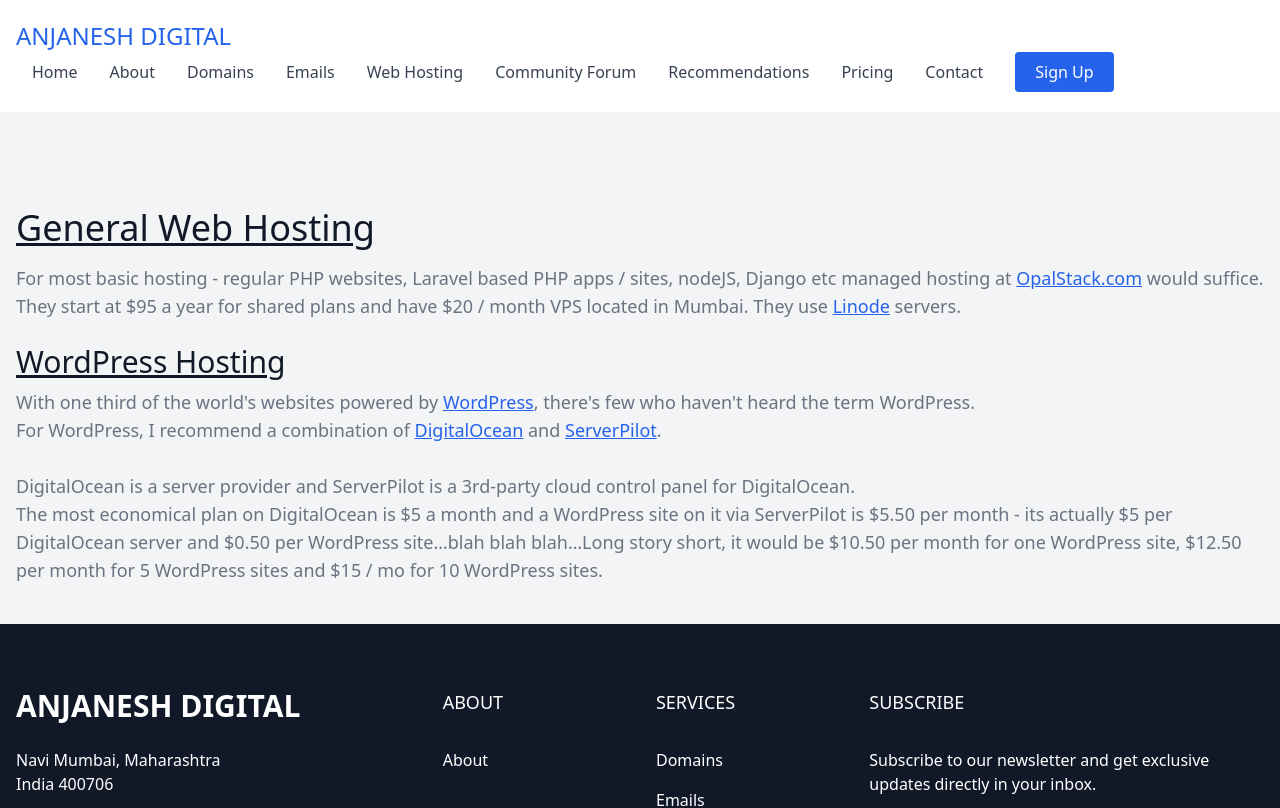
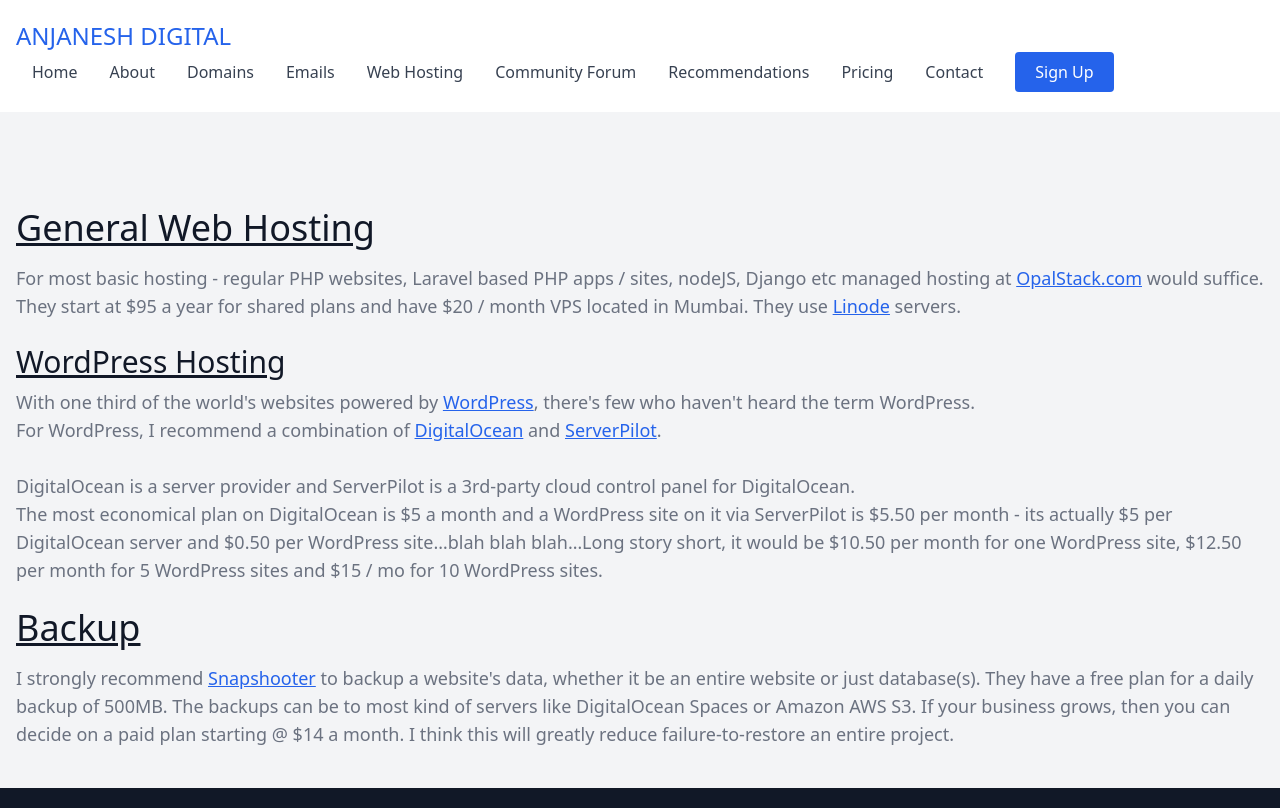
Before and after one commit to anjanesh/digital, a Next.js app: page /hosting in a window 1280 px wide. Shown: the top 808 px of the page. Built offline with nearby package versions, Linux system fonts and the light colour scheme.

Commit message:
More minor edits

```diff
--- a/pages/emails.tsx
+++ b/pages/emails.tsx
@@ -12,7 +12,7 @@
                 <div className="container mx-auto pt-24 px-4">
                     <h1 className="font-normal mb-4 text-4xl text-gray-900"><u>Emails</u></h1>
                     <p className="mb-6 text-lg">
-                        <a href="https://workspace.google.com/" target="_blank" className="underline text-blue-600 hover:text-blue-800" rel="noreferrer">Google WorkSpace</a> - Rs 125 per email id per month - like anjanesh@anjanesh.com - there&lsquo;s no longer a free tier at Google anymore. For one or two email addresses Google is fine.<br/>For example, for two email ids, it would be Rs 250 per month or Rs 3,000 per year.
+                        <a href="https://workspace.google.com/" target="_blank" className="underline text-blue-600 hover:text-blue-800" rel="noreferrer">Google WorkSpace</a> - ₹125 per email id per month - like anjanesh@anjanesh.com - there&lsquo;s no longer a free tier at Google anymore. For one or two email addresses Google is fine.<br/>For example, for two email ids, it would be ₹250 per month or ₹3,000 per year.
                     </p>
                     <p className="mb-6 text-lg">
                         If you have a requirement of more than, say, 5 email ids, then we choose other providers like <a href="https://opalstack.com" target="_blank" className="underline text-blue-600 hover:text-blue-800" rel="noreferrer">OpalStack.com</a> where the number of email ids are unlimited - it&lsquo;s limited by the TOTAL storage space which is 50GB @$9.50 per month.
--- a/pages/hosting.tsx
+++ b/pages/hosting.tsx
@@ -15,11 +15,15 @@
                         For most basic hosting - regular PHP websites, Laravel based PHP apps / sites, nodeJS, Django etc managed hosting at <a href="https://opalstack.com" target="_blank" className="underline text-blue-600 hover:text-blue-800" rel="noreferrer">OpalStack.com</a> would suffice. They start at $95 a year for shared plans and have $20 / month VPS located in Mumbai. They use <a href="https://linode.com" target="_blank" className="underline text-blue-600 hover:text-blue-800" rel="noreferrer">Linode</a> servers.
                     </p>
                     <h2 className="font-normal mb-2 text-3xl text-gray-900"><u>WordPress Hosting</u></h2>
-                    <p className="pb-10 text-lg">
+                    <p className="mb-6 text-lg">
                         With one third of the world&#39;s websites powered by <a href="https://wordpress.com" target="_blank" className="underline text-blue-600 hover:text-blue-800" rel="noreferrer">WordPress</a>, there&#39;s few who haven&#39;t heard the term WordPress.<br/>
                         For WordPress, I recommend a combination of <a href="https://digitalocean.com" target="_blank" className="underline text-blue-600 hover:text-blue-800" rel="noreferrer">DigitalOcean</a> and <a href="https://serverpilot.io" target="_blank" className="underline text-blue-600 hover:text-blue-800" rel="noreferrer">ServerPilot</a>.<br/><br/>
                         DigitalOcean is a server provider and ServerPilot is a 3rd-party cloud control panel for DigitalOcean.<br/>
                         The most economical plan on DigitalOcean is $5 a month and a WordPress site on it via ServerPilot is $5.50 per month - its actually $5 per DigitalOcean server and $0.50 per WordPress site…blah blah blah…Long story short, it would be $10.50 per month for one WordPress site, $12.50 per month for 5 WordPress sites and $15 / mo for 10 WordPress sites.
+                    </p>
+                    <h2 className="font-normal mb-4 text-4xl text-gray-900"><u>Backup</u></h2>
+                    <p className="pb-10 text-lg">
+                        I strongly recommend <a href="snapshooter.com" target="_blank" className="underline text-blue-600 hover:text-blue-800" rel="noreferrer">Snapshooter</a> to backup a website&#39;s data, whether it be an entire website or just database(s). They have a free plan for a daily backup of 500MB. The backups can be to most kind of servers like DigitalOcean Spaces or Amazon AWS S3. If your business grows, then you can decide on a paid plan starting @ $14 a month. I think this will greatly reduce failure-to-restore an entire project.
                     </p>
                 </div>
             </section>
```
Also changed, not shown: 1 other file (tests, documents, lock files or other folders).
